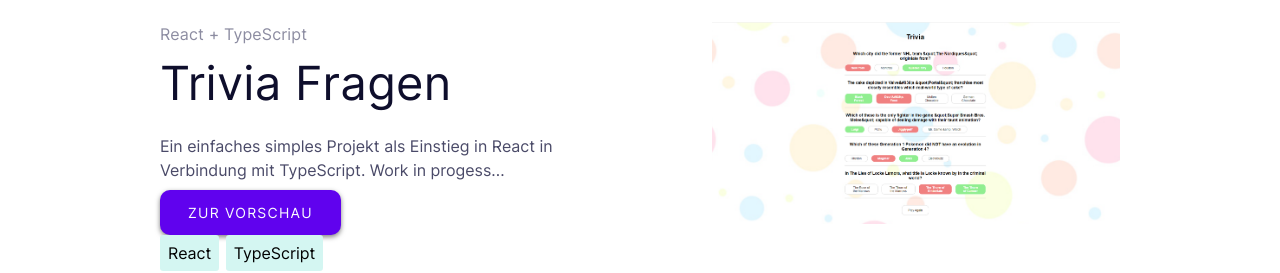
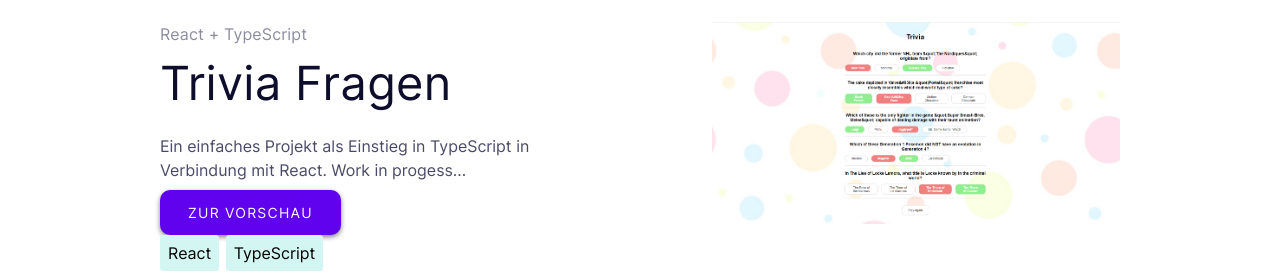
Before and after one commit to TomTwig/portfolio, a plain HTML site: page index.html in a window 1280 px wide. Shown: the part 6100-6373 px from the top of the page. Drawn offline with Linux system fonts and the light colour scheme; no server answers.

Commit message:
change phrase

```diff
--- a/index.html
+++ b/index.html
@@ -353,7 +353,7 @@
                 <div class="triviaInfo flex-1 flex-column reveal">
                     <p class="subtitle-1">React + TypeScript</p>
                     <h3>Trivia Fragen</h3>
-                    <p>Ein einfaches simples Projekt als Einstieg in React in Verbindung mit TypeScript. Work in progess...
+                    <p>Ein einfaches Projekt als Einstieg in TypeScript in Verbindung mit React. Work in progess...
                     </p>
                     <a href="https://tomtwig.github.io/Trivia_TS/" target="_blank">Zur Vorschau</a>
                     <div class="skill">
```
